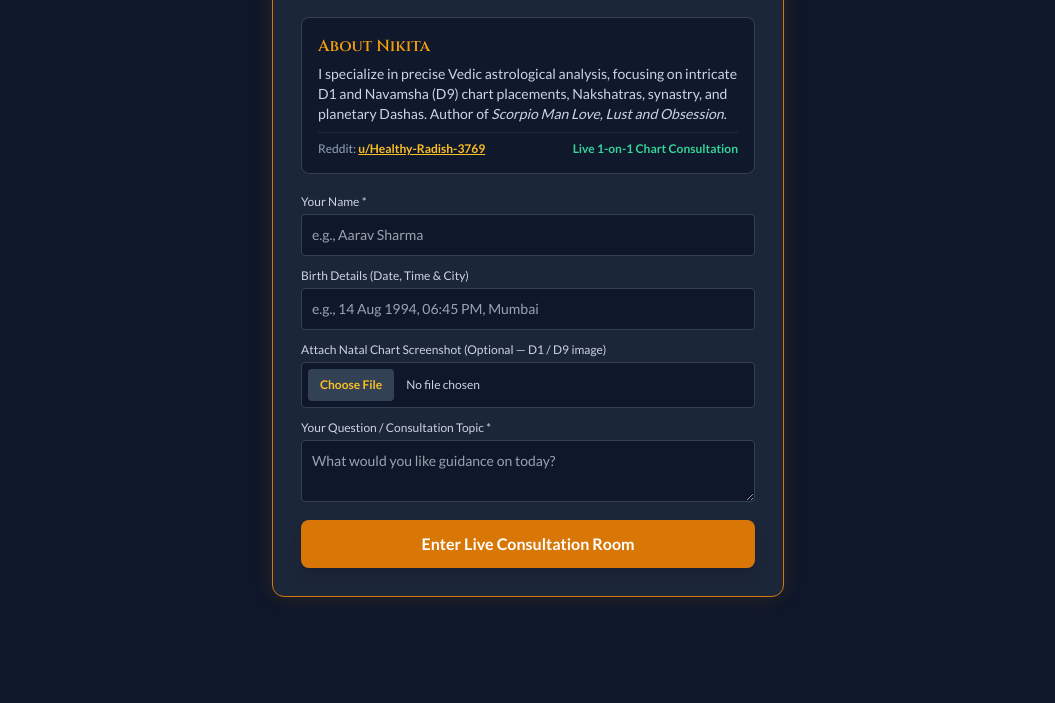
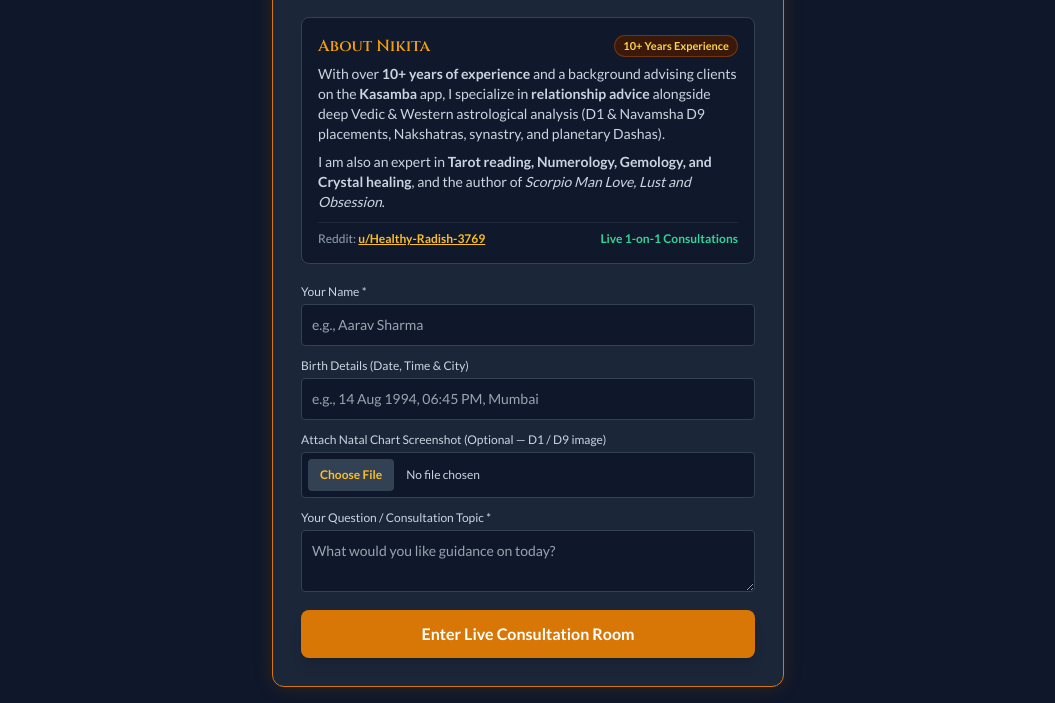
Before and after one commit to itsdeepyg-Raj/healthy-radish-astrologyapp, a plain HTML site: page index.html in a window 1280 px wide. Shown: the part 203-906 px from the top of the page, without its empty margins (112-1167 px from the left). Before the commit the page ends 816 px from the top, so only its background shows below. Drawn offline with nearby package versions, Linux system fonts and the light colour scheme.

Commit message:
Update content and labels in index.html

```diff
--- a/index.html
+++ b/index.html
@@ -84,9 +84,15 @@
 
             <!-- About Nikita -->
             <div class="mb-5 text-left bg-slate-900/90 p-4 rounded-lg border border-slate-700">
-                <h3 class="text-amber-500 text-base mb-1.5 font-semibold">About Nikita</h3>
+                <div class="flex flex-wrap items-center justify-between gap-1 mb-1.5">
+                    <h3 class="text-amber-500 text-base font-semibold">About Nikita</h3>
+                    <span class="text-[11px] bg-amber-950/80 text-amber-300 border border-amber-700/50 px-2 py-0.5 rounded-full font-semibold">10+ Years Experience</span>
+                </div>
                 <p class="text-xs sm:text-sm text-slate-300 leading-relaxed mb-2">
-                    I specialize in precise Vedic astrological analysis, focusing on intricate D1 and Navamsha (D9) chart placements, Nakshatras, synastry, and planetary Dashas. Author of <em>Scorpio Man Love, Lust and Obsession</em>.
+                    With over <strong>10+ years of experience</strong> and a background advising clients on the <strong>Kasamba</strong> app, I specialize in <strong>relationship advice</strong> alongside deep Vedic &amp; Western astrological analysis (D1 &amp; Navamsha D9 placements, Nakshatras, synastry, and planetary Dashas).
+                </p>
+                <p class="text-xs sm:text-sm text-slate-300 leading-relaxed mb-2.5">
+                    I am also an expert in <strong>Tarot reading, Numerology, Gemology, and Crystal healing</strong>, and the author of <em>Scorpio Man Love, Lust and Obsession</em>.
                 </p>
                 <div class="flex flex-wrap justify-between items-center gap-2 text-xs text-slate-400 border-t border-slate-800 pt-2">
                     <span>
@@ -265,7 +271,7 @@
             <div>
                 <label class="block text-xs text-slate-300 mb-1">Message to Client</label>
                 <textarea id="modal-payment-note" rows="3"
-                          class="w-full p-2.5 rounded bg-slate-900 border border-slate-700 text-white text-base sm:text-sm focus:outline-none focus:border-amber-500">To proceed with your detailed D1 & D9 chart reading, please complete the consultation payment below and attach your receipt screenshot here.</textarea>
+                          class="w-full p-2.5 rounded bg-slate-900 border border-slate-700 text-white text-base sm:text-sm focus:outline-none focus:border-amber-500">To proceed with your detailed reading, please complete the consultation payment below and attach your receipt screenshot here.</textarea>
             </div>
 
             <div class="flex justify-end gap-2 pt-1">
@@ -303,7 +309,7 @@
         const UPI_PAYEE_NAME = "Nikita Gharat";                           // Name displayed in UPI apps
         const DEFAULT_UPI_AMOUNT = "1500";                                // Default ₹ amount for UPI QR
         const WEB3FORMS_ACCESS_KEY = "05318c3a-5a8a-4f5d-b259-a244665acaf8";
-        const CONSULTATION_FEE_LABEL = "Live 1-on-1 Chart Consultation";
+        const CONSULTATION_FEE_LABEL = "Live 1-on-1 Consultations";
 
         // ============================================================
         // CELESTIAL NOTIFICATION MUSIC (Web Audio API Chime)
```
